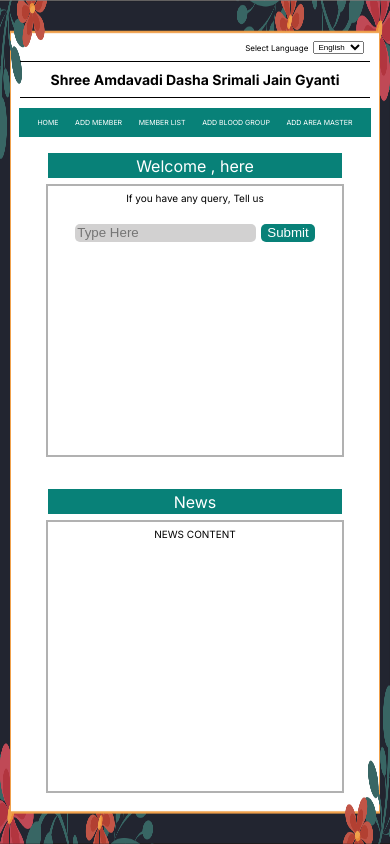
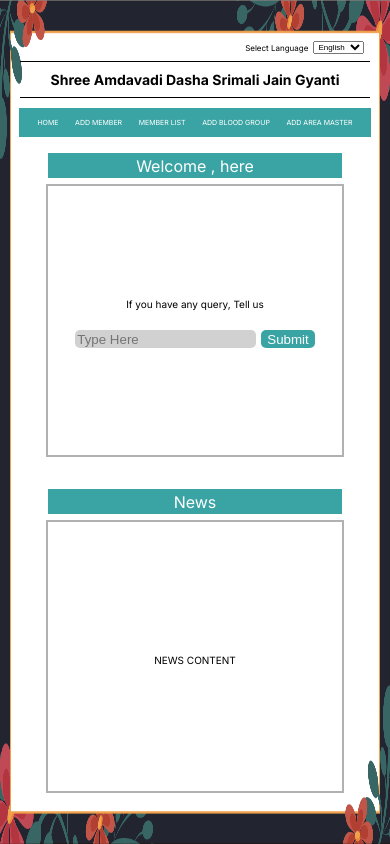
Before and after one commit to sezerz1121/SADSJG, a React (Vite) app: page /home in a window 390 px wide. Built offline with nearby package versions, Linux system fonts and the light colour scheme.

Commit message:
color changes

```diff
--- a/src/index.css
+++ b/src/index.css
@@ -351,7 +351,7 @@ align-items: center;
 {
 
 margin-top: 10px;
-background-color:#088178;
+background-color: #3AA4A4;
 padding: 20px 10px;
 display: flex;
 width: 90%;
@@ -489,7 +489,7 @@ margin-bottom: 10px;
 .ContentTitleDiv
 {
 width: 100%;
-background-color: #088178;
+background-color: #3AA4A4;
 height: 50px;
 display: flex;
 align-items: center;
@@ -506,6 +506,7 @@ margin-bottom:2% ;
   display: flex;
   flex-direction: column;
   align-items: center;
+  justify-content: center;
 }
 .ContentDivInnerTitle
 {
@@ -529,7 +530,7 @@ margin-top: 20px;
   }
 .SubmitInqury
 {
-  background-color: #088178;
+  background-color: #3AA4A4;
 color: white;
 border: none;
 outline: none;
@@ -948,7 +949,7 @@ width: 80%;
 .ContentTitleDiv
 {
 width: 100%;
-background-color: #088178;
+background-color: #3AA4A4;
 height: 25px;
 display: flex;
 align-items: center;
@@ -966,6 +967,7 @@ margin-top:2% ;
   display: flex;
   flex-direction: column;
   align-items: center;
+  justify-content: center;
   margin-bottom:2%
 }
 .ContentDivInnerTitle
@@ -991,7 +993,7 @@ margin-top: 20px;
   }
 .SubmitInqury
 {
-  background-color: #088178;
+  background-color: #3AA4A4;
 color: white;
 border: none;
 outline: none;
@@ -1391,7 +1393,7 @@ width: 80%;
 .ContentTitleDiv
 {
 width: 100%;
-background-color: #088178;
+background-color: #3AA4A4;
 height: 25px;
 display: flex;
 align-items: center;
@@ -1409,6 +1411,7 @@ margin-top:2% ;
   display: flex;
   flex-direction: column;
   align-items: center;
+  justify-content: center;
   margin-bottom:2%
 }
 .ContentDivInnerTitle
@@ -1434,7 +1437,7 @@ margin-top: 20px;
   }
 .SubmitInqury
 {
-  background-color: #088178;
+  background-color: #3AA4A4;
 color: white;
 border: none;
 outline: none;
```
